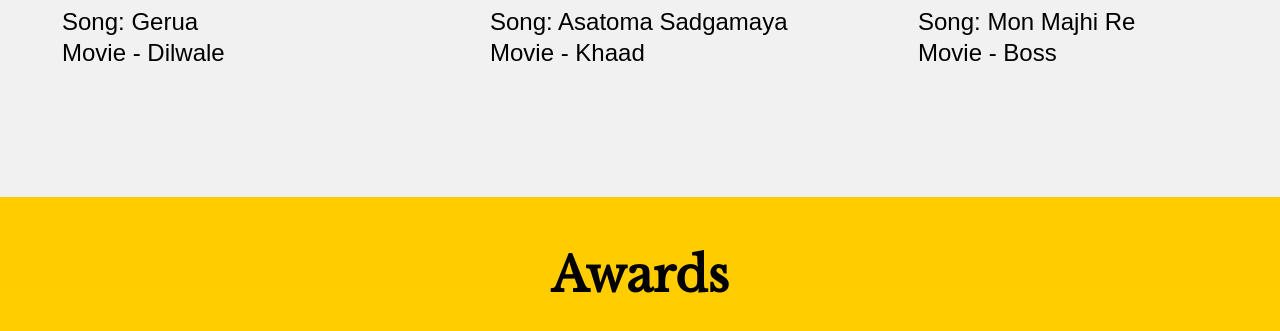
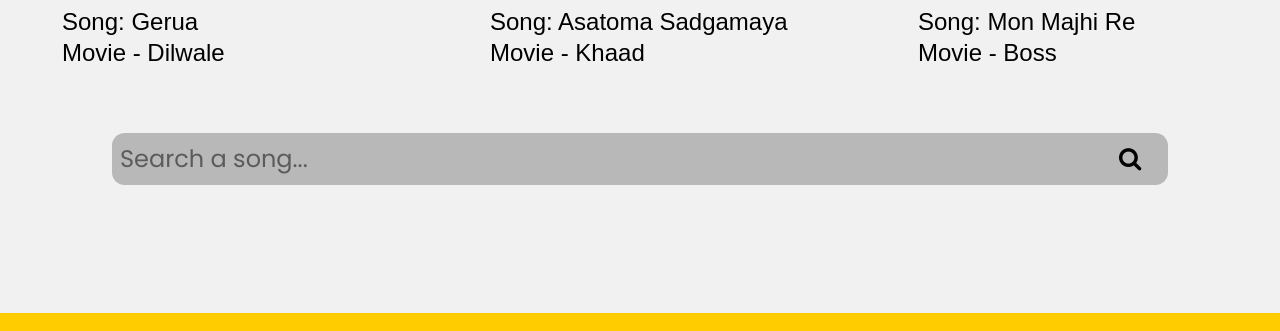
Before and after one commit to deytulsi18/Arijit-Singh-Tribute-Page, a plain HTML site: page index.html in a window 1280 px wide. Shown: the part 6470-6801 px from the top of the page. Drawn offline with nearby package versions, Linux system fonts and the light colour scheme.

Commit message:
added search functionality

```diff
--- a/index.html
+++ b/index.html
@@ -15,6 +15,8 @@
 
     <!-- css for switching theme -->
     <link id="theme-style" rel="stylesheet" type="text/css" href="">
+    <!-- css font awesome icons -->
+    <link rel="stylesheet" href="https://cdnjs.cloudflare.com/ajax/libs/font-awesome/4.7.0/css/font-awesome.min.css">
     <!-- css for responsiveness -->
     <link rel="stylesheet" type="text/css" href="styles/resp.css">
 
@@ -64,7 +66,8 @@
                 <h1 id="title">Arijit Singh</h1>
                 <p class="para" id="subheader">Indian Singer and Music Composer</p>
                 <div class="intro">
-                    <p id="intro-para">Born 25 April 1987, He sings predominantly in Hindi and Bengali but has also performed in
+                    <p id="intro-para">Born 25 April 1987, He sings predominantly in Hindi and Bengali but has also
+                        performed in
                         various other Indian languages. He is the recipient of a National Award and a record six
                         Filmfare Awards.</p>
                 </div>
@@ -116,7 +119,9 @@
         </div>
         <h2 class="bio-heading">Early Career</h2>
         <div class="sec-img">
-            <img class="ari-img" src="https://raw.githubusercontent.com/deytulsi18/Tribute-Page/main/images/young-ari-img.jpg" alt="Arijit Singh image1" width="35%">
+            <img class="ari-img"
+                src="https://raw.githubusercontent.com/deytulsi18/Tribute-Page/main/images/young-ari-img.jpg"
+                alt="Arijit Singh image1" width="35%">
         </div>
         <div data-aos="fade-up">
             <p class="para">Singh's musical career began when his guru Rajendra Prasad Hazari, who felt that "Indian
@@ -193,21 +198,24 @@
         <div class="songs-grid">
             <div class="songs">
                 <div>
-                    <iframe class="song-items" width="560" height="315" src="https://www.youtube.com/embed/hoNb6HuNmU0" loading="lazy" title="YouTube video player" frameborder="0"
+                    <iframe class="song-items" width="560" height="315" src="https://www.youtube.com/embed/hoNb6HuNmU0"
+                        loading="lazy" title="YouTube video player" frameborder="0"
                         allow="accelerometer; autoplay; clipboard-write; encrypted-media; gyroscope; picture-in-picture"
                         allowfullscreen></iframe>
                     <p class="song-items">Song: Khairiyat</p>
                     <p class="song-items">Movie - Chhichore</p>
                 </div>
                 <div>
-                    <iframe class="song-items" width="560" height="315" src="https://www.youtube.com/embed/eCnS5zlWCEs" loading="lazy" title="YouTube video player" frameborder="0"
+                    <iframe class="song-items" width="560" height="315" src="https://www.youtube.com/embed/eCnS5zlWCEs"
+                        loading="lazy" title="YouTube video player" frameborder="0"
                         allow="accelerometer; autoplay; clipboard-write; encrypted-media; gyroscope; picture-in-picture"
                         allowfullscreen></iframe>
                     <p class="song-items">Song: Aayat <br></p>
                     <p class="song-items">Movie - Bajirao Mastani</p>
                 </div>
                 <div>
-                    <iframe class="song-items" width="560" height="315" src="https://www.youtube.com/embed/Umqb9KENgmk" loading="lazy" title="YouTube video player" frameborder="0"
+                    <iframe class="song-items" width="560" height="315" src="https://www.youtube.com/embed/Umqb9KENgmk"
+                        loading="lazy" title="YouTube video player" frameborder="0"
                         allow="accelerometer; autoplay; clipboard-write; encrypted-media; gyroscope; picture-in-picture"
                         allowfullscreen></iframe>
                     <p class="song-items">Song: Tum Hi Ho <br></p>
@@ -217,21 +225,24 @@
             <br>
             <div class="songs">
                 <div>
-                    <iframe class="song-items" width="560" height="315" src="https://www.youtube.com/embed/vdbP_3o73qI" loading="lazy" title="YouTube video player" frameborder="0"
+                    <iframe class="song-items" width="560" height="315" src="https://www.youtube.com/embed/vdbP_3o73qI"
+                        loading="lazy" title="YouTube video player" frameborder="0"
                         allow="accelerometer; autoplay; clipboard-write; encrypted-media; gyroscope; picture-in-picture"
                         allowfullscreen></iframe>
                     <p class="song-items">Song: Jaan Nisar</p>
                     <p class="song-items">Movie - Kedarnath</p>
                 </div>
                 <div>
-                    <iframe class="song-items" width="560" height="315" src="https://www.youtube.com/embed/j6muwUGdvXw" loading="lazy" title="YouTube video player" frameborder="0"
+                    <iframe class="song-items" width="560" height="315" src="https://www.youtube.com/embed/j6muwUGdvXw"
+                        loading="lazy" title="YouTube video player" frameborder="0"
                         allow="accelerometer; autoplay; clipboard-write; encrypted-media; gyroscope; picture-in-picture"
                         allowfullscreen></iframe>
                     <p class="song-items">Song: Ve Maahi</p>
                     <p class="song-items">Movie - Kesari</p>
                 </div>
                 <div>
-                    <iframe class="song-items" width="560" height="315" src="https://www.youtube.com/embed/yWWqcupqUo4" loading="lazy" title="YouTube video player" frameborder="0"
+                    <iframe class="song-items" width="560" height="315" src="https://www.youtube.com/embed/yWWqcupqUo4"
+                        loading="lazy" title="YouTube video player" frameborder="0"
                         allow="accelerometer; autoplay; clipboard-write; encrypted-media; gyroscope; picture-in-picture"
                         allowfullscreen></iframe>
                     <p class="song-items">Song: Tum hi ho</p>
@@ -241,26 +252,36 @@
             <br>
             <div class="songs">
                 <div>
-                    <iframe class="song-items" width="560" height="315" src="https://www.youtube.com/embed/AEIVhBS6baE" loading="lazy" title="YouTube video player" frameborder="0"
+                    <iframe class="song-items" width="560" height="315" src="https://www.youtube.com/embed/AEIVhBS6baE"
+                        loading="lazy" title="YouTube video player" frameborder="0"
                         allow="accelerometer; autoplay; clipboard-write; encrypted-media; gyroscope; picture-in-picture"
                         allowfullscreen></iframe>
                     <p class="song-items">Song: Gerua</p>
                     <p class="song-items">Movie - Dilwale</p>
                 </div>
                 <div>
-                    <iframe class="song-items" width="560" height="315" src="https://www.youtube.com/embed/Fs_3xJz7DLQ" loading="lazy" title="YouTube video player" frameborder="0"
+                    <iframe class="song-items" width="560" height="315" src="https://www.youtube.com/embed/Fs_3xJz7DLQ"
+                        loading="lazy" title="YouTube video player" frameborder="0"
                         allow="accelerometer; autoplay; clipboard-write; encrypted-media; gyroscope; picture-in-picture"
                         allowfullscreen></iframe>
                     <p class="song-items">Song: Asatoma Sadgamaya</p>
                     <p class="song-items">Movie - Khaad</p>
                 </div>
                 <div>
-                    <iframe class="song-items" width="560" height="315" src="https://www.youtube.com/embed/eORVpaICbzk" loading="lazy" title="YouTube video player" frameborder="0"
+                    <iframe class="song-items" width="560" height="315" src="https://www.youtube.com/embed/eORVpaICbzk"
+                        loading="lazy" title="YouTube video player" frameborder="0"
                         allow="accelerometer; autoplay; clipboard-write; encrypted-media; gyroscope; picture-in-picture"
                         allowfullscreen></iframe>
                     <p class="song-items">Song: Mon Majhi Re</p>
                     <p class="song-items">Movie - Boss</p>
                 </div>
+            </div>
+            <div id="search-bar">
+            <form class="right-nav" id="form" role="search">
+                <input type="search" id="query" name="q" placeholder="Search a song..."
+                    aria-label="Search through site content">
+                <button><i class="fa fa-search"></i></button>
+            </form>
             </div>
     </section>
 
@@ -268,7 +289,9 @@
     <section class="fifth-sec" id="awards">
         <h2 id="awards-main-heading">Awards</h2>
         <div class="sec-img" id="ari-award-div">
-            <img id="ari-award" class="ari-img" src="https://raw.githubusercontent.com/deytulsi18/Tribute-Page/main/images/ari-award-img.png" alt="Arijit Singh image1" width="35%">
+            <img id="ari-award" class="ari-img"
+                src="https://raw.githubusercontent.com/deytulsi18/Tribute-Page/main/images/ari-award-img.png"
+                alt="Arijit Singh image1" width="35%">
         </div>
         <div class="awards" data-aos="fade-up">
             <h3 class="awards-heading"> Filmfare Awards</h3>
@@ -330,6 +353,22 @@
             duration: 1000,
         });
     </script>
+    <script>
+        const f = document.querySelector("#form");
+        const q = document.querySelector("#query");
+        const google = 'https://www.google.com/search?q=';
+        // const youtube = 'https://www.youtube.com/results?search_query=';
+
+        function submitted(event) {
+            event.preventDefault();
+            const url = google + q.value;
+            // const url = youtube + q.value;
+            const win = window.open(url, '_blank');
+            win.focus();
+        }
+
+        f.addEventListener('submit', submitted);
+    </script>
 
 </body>
 
--- a/styles/style1.css
+++ b/styles/style1.css
@@ -238,3 +238,43 @@ iframe {
   margin-right: auto;
   width: 30rem;
 }
+.right-nav {
+  background-color: rgba(128, 128, 128, 0.5);
+  /* background-color: green; */
+  border-radius: 12.5px;
+  display: flex;
+  align-items: center;
+  margin: 4rem 2rem 0 2rem;
+  opacity: 1;
+}
+
+#search-bar{
+  max-width: 70rem;
+  /* background-color: blue; */
+  margin: auto;
+}
+
+input {
+  all: unset;
+  color: var(--secondaryText);
+  height: 100%;
+  width: 100%;
+  padding: 0.5rem;
+}
+::placeholder {
+  color: #00000081;
+  /* opacity: 0.8; */
+}
+
+button {
+  all: unset;
+  cursor: pointer;
+  width: 2.75rem;
+  height: 2.25rem;
+  border-radius: 50%;
+  /* border: 1px solid black; */
+  margin: 0.5rem;
+}
+.right-nav {
+  /* float: right; */
+}
```
